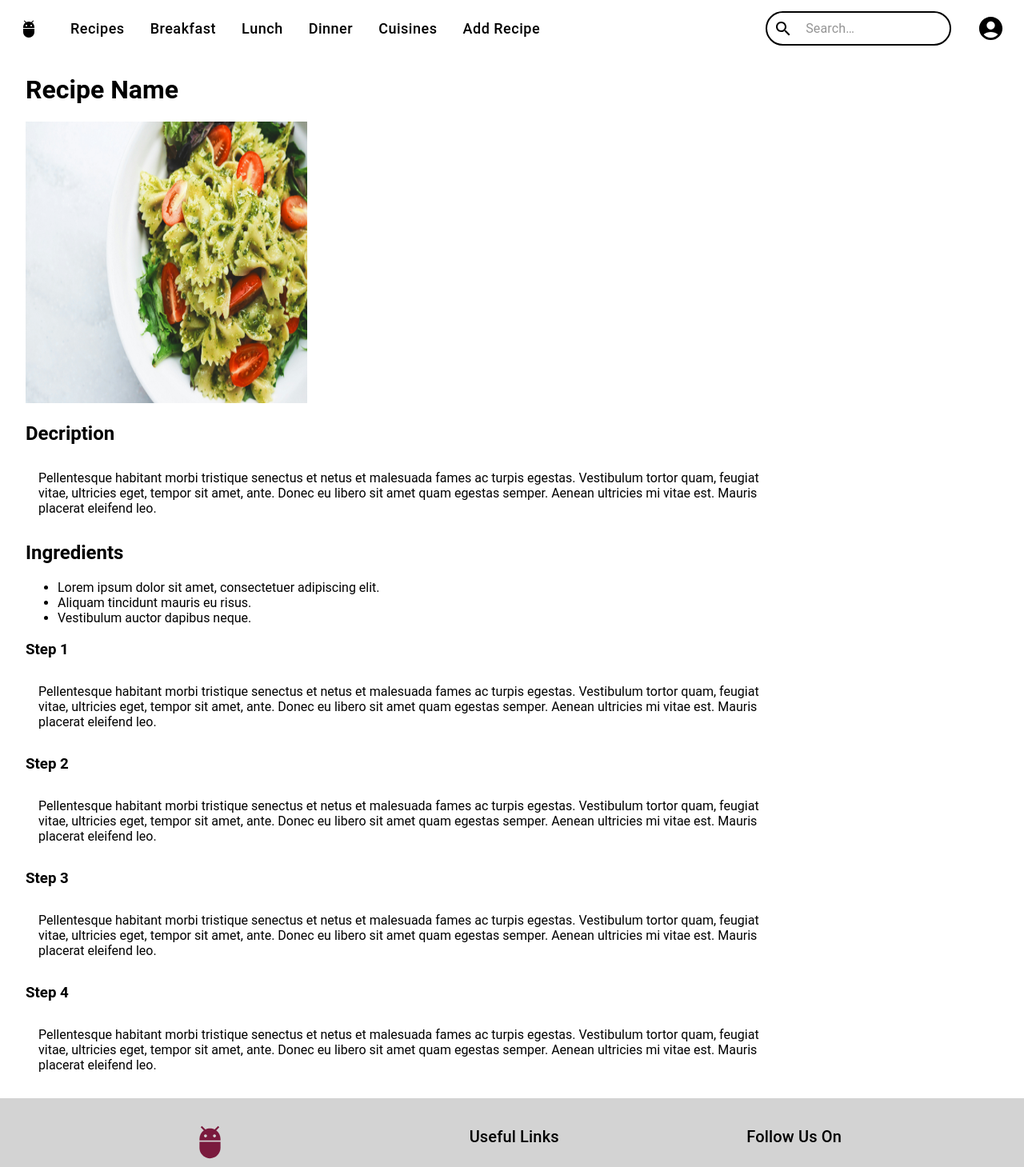
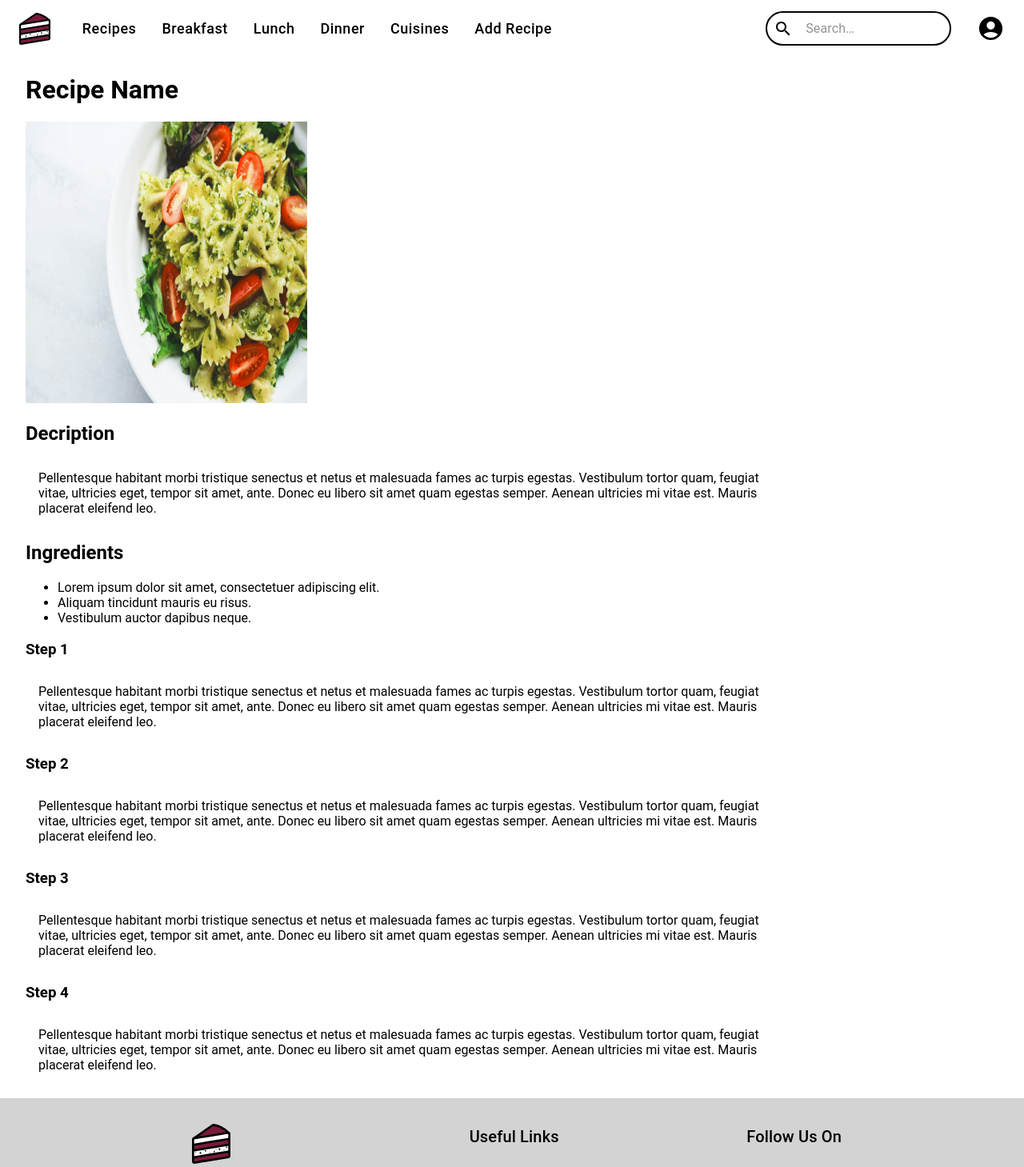
Before and after one commit to Michelle2317/COMP3170-Project, a React (Vite) app: page /recipe-details in a window 1280 px wide. Shown: the top 1459 px of the page at 80% size. Built offline with nearby package versions, Linux system fonts and the light colour scheme.

Commit message:
replaced placeholder logo with our own

```diff
--- a/src/components/Footer.jsx
+++ b/src/components/Footer.jsx
@@ -1,10 +1,12 @@
 import { Box, Typography, Grid } from '@mui/material';
-import AdbIcon from '@mui/icons-material/Adb';
+// import AdbIcon from '@mui/icons-material/Adb';
 import InstagramIcon from '@mui/icons-material/Instagram';
 import FacebookIcon from '@mui/icons-material/Facebook';
 import TwitterIcon from '@mui/icons-material/Twitter';
 import LinkedInIcon from '@mui/icons-material/LinkedIn';
 import { Link } from 'react-router-dom';
+
+import LogoNoText from './LogoNoText.svg';
 
 export default function Footer() {
   return (
@@ -13,7 +15,7 @@ export default function Footer() {
         <Grid container spacing={4} justifyContent="flex-start">
           <Grid item xs={12} sm={4}>
             <Link to="/home" style={{ textDecoration: 'none', display: 'flex', alignItems: 'center' }}>
-              <AdbIcon sx={{ fontSize: 45, color: 'var(--deep-pink)' }} />
+              <img src={LogoNoText} alt="Logo" style={{ display: { xs: 'none', }, height: '50px',}} />
             </Link>
             <Typography variant="body2" sx={{ marginTop: '0.5rem', color: 'text.secondary' }}>
               Discover and share delicious recipes for every occasion.
--- a/src/components/Navbar.jsx
+++ b/src/components/Navbar.jsx
@@ -4,9 +4,10 @@ import { AppBar, Box, Toolbar, IconButton, Typography, Button, Menu, MenuItem, I
 import { styled, alpha } from '@mui/material/styles';
 import { Link } from 'react-router-dom';
 import MenuIcon from '@mui/icons-material/Menu';
-import AdbIcon from '@mui/icons-material/Adb';
 import SearchIcon from '@mui/icons-material/Search';
 import AccountCircleIcon from '@mui/icons-material/AccountCircle';
+
+import LogoNoText from './LogoNoText.svg';
 
 const pages = [
   { name: 'Recipes', path: '/recipes' },
@@ -90,7 +91,7 @@ export default function Navbar() {
       <Toolbar>
         {/* Logo */}
         <Link to="/home" style={{ display: 'flex', alignItems: 'center', textDecoration: 'none', color: 'var(--black)' }}>
-          <AdbIcon sx={{ display: { xs: 'none', md: 'flex' }, mr: 1, color: 'var(--black)' }} />
+          <img src={LogoNoText} alt="Logo" style={{ display: { xs: 'none', md: 'flex' }, height: '40px', marginRight: '8px' }} />
           <Typography
             variant="h6"
             noWrap
@@ -149,7 +150,7 @@ export default function Navbar() {
         </Box>
 
         {/* Mobile Logo */}
-        <AdbIcon sx={{ display: { xs: 'flex', md: 'none' }, mr: 1 }} />
+        {/* <img src={LogoNoText} alt="Logo" style={{ display: { xs: 'flex', md: 'none' }, height: '30px', marginRight: '8px' }} /> */}
         <Typography
           variant="h5"
           noWrap
```
Also changed, not shown: public/LogoNoText.svg (added), src/components/LogoNoText.svg (added).
